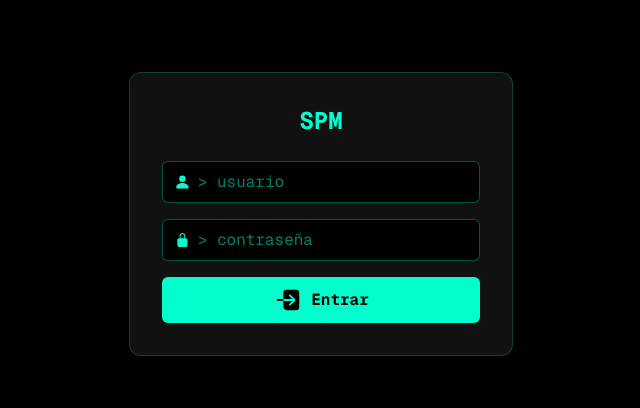
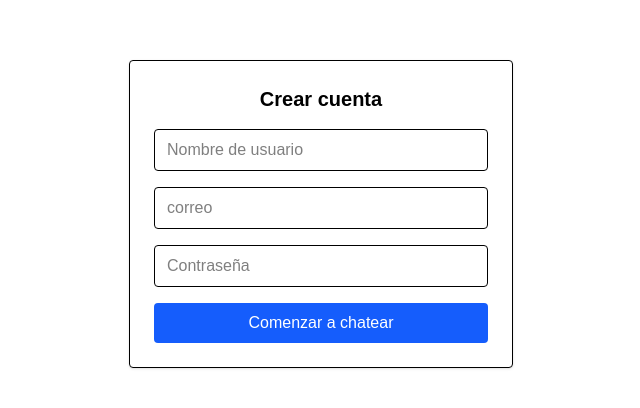
Before and after one commit to JoseLuisBello/appmessages, a Next.js app: page /paginas/registro in a window 1280 px wide. Shown: the part 186-594 px from the top of the page, without its empty margins (319-959 px from the left). Built offline with nearby package versions, Linux system fonts and the light colour scheme.

Commit message:
Actualizacion de login, registro y chats

```diff
--- a/src/app/paginas/chats/page.tsx
+++ b/src/app/paginas/chats/page.tsx
@@ -37,45 +37,37 @@ export default function ListaChats() {
   };
 
   return (
-    <div className="min-h-screen flex flex-col p-4">
-      {/* Encabezado con botón de perfil */}
-      <div className="flex justify-between items-center mb-4">
-        <h2 className="text-xl font-bold">Chats</h2>
-        <button onClick={irAlPerfil} title="Ir al perfil">
-          <IoPersonCircleOutline size={30} />
+    <div className="min-h-screen bg-white text-black p-4">
+      {/* Encabezado */}
+      <div className="flex justify-between items-center mb-6">
+        <h1 className="text-2xl font-bold">Chats</h1>
+        <button
+          onClick={irAlPerfil}
+          title="Ir al perfil"
+          className="text-gray-600 hover:text-black transition"
+        >
+          <IoPersonCircleOutline size={32} />
         </button>
       </div>
 
       {/* Lista de chats */}
-      <div className="flex flex-col gap-2">
+      <div className="flex flex-col gap-3">
         {chats.map((chat) => (
           <div
             key={chat.id}
             onClick={() => setChatActivo(chat.id)}
-            style={{
-              padding: '12px',
-              border: '1px solid #ccc',
-              borderRadius: '6px',
-              background: chatActivo === chat.id ? '#f0f0f0' : '#fff',
-              cursor: 'pointer',
-            }}
+            className={`p-4 rounded-lg border shadow-sm cursor-pointer ${
+              chatActivo === chat.id ? 'bg-gray-100' : 'bg-white hover:bg-gray-50'
+            } transition`}
           >
-            <div style={{ display: 'flex', justifyContent: 'space-between' }}>
-              <strong>{chat.nombre}</strong>
-              <span style={{ fontSize: '0.9em', color: '#666' }}>{chat.hora}</span>
+            <div className="flex justify-between items-center mb-1">
+              <h2 className="font-semibold">{chat.nombre}</h2>
+              <span className="text-sm text-gray-500">{chat.hora}</span>
             </div>
-            <div style={{ display: 'flex', justifyContent: 'space-between', marginTop: '4px' }}>
-              <span style={{ fontSize: '0.95em', color: '#333' }}>{chat.ultimoMensaje}</span>
+            <div className="flex justify-between items-center text-sm">
+              <p className="text-gray-700 truncate">{chat.ultimoMensaje}</p>
               {chat.sinLeer > 0 && (
-                <span
-                  style={{
-                    fontSize: '0.8em',
-                    backgroundColor: '#ddd',
-                    borderRadius: '999px',
-                    padding: '2px 8px',
-                    marginLeft: '8px',
-                  }}
-                >
+                <span className="ml-2 text-xs bg-gray-300 text-gray-800 rounded-full px-2 py-0.5">
                   {chat.sinLeer}
                 </span>
               )}
--- a/src/app/paginas/login/page.tsx
+++ b/src/app/paginas/login/page.tsx
@@ -2,101 +2,65 @@
 
 import { useState } from 'react';
 import { useRouter } from 'next/navigation';
-import { IoPersonSharp, IoLockClosed, IoLogIn } from 'react-icons/io5';
 
 export default function LoginPage() {
   const router = useRouter();
   const [username, setUsername] = useState('');
   const [password, setPassword] = useState('');
-  const [errorMsg, setErrorMsg] = useState('');
+  const [error, setError] = useState('');
 
-  const handleSubmit = async (e: React.FormEvent) => {
+  const handleLogin = async (e: React.FormEvent) => {
     e.preventDefault();
-    setErrorMsg(''); // Limpiar errores previos
+    setError('');
 
     try {
-      const res = await fetch('http://localhost:3000/apilocal/usuarios', {
+      const res = await fetch('/api/login', {
         method: 'POST',
-        headers: {
-          'Content-Type': 'application/json',
-        },
+        headers: { 'Content-Type': 'application/json' },
         body: JSON.stringify({ username, password }),
-        cache: 'no-store',
       });
 
+      const data = await res.json();
       if (!res.ok) {
-        const err = await res.json();
-        setErrorMsg(err.error || 'Error desconocido');
+        setError(data.error || 'Error al iniciar sesión');
         return;
       }
 
-      const data = await res.json();
-
-      if (!data.rol) {
-        setErrorMsg('Rol no encontrado o inválido.');
-        return;
-      }
-
-      switch (data.rol) {
-        case 1:
-          router.push('/paginas/admin');
-          break;
-        case 2:
-          router.push('/paginas/profesor');
-          break;
-        case 3:
-          router.push('/paginas/alumno');
-          break;
-        default:
-          setErrorMsg('Rol no reconocido');
-          break;
-      }
-    } catch (error) {
-      console.error('Error en el login:', error);
-      setErrorMsg('Error al conectar con el servidor');
+      localStorage.setItem('user', JSON.stringify(data));
+      router.push('/chats');
+    } catch {
+      setError('Fallo al conectar con el servidor');
     }
   };
 
   return (
-    <div className="flex items-center justify-center min-h-screen bg-black text-[#00ffcc] font-mono">
-      <div className="bg-[#111] p-8 rounded-xl shadow-lg border border-[#00ffcc33] w-full max-w-sm">
-        <h2 className="text-2xl font-bold text-center mb-6">SPM</h2>
-        <form onSubmit={handleSubmit} className="space-y-4">
-          <div className="flex items-center bg-black border border-[#00ffcc55] rounded-md px-3 py-2">
-            <IoPersonSharp className="mr-2" />
+    <div className="flex flex-col items-center justify-center min-h-screen p-4 bg-white text-black">
+      <h1 className="text-2xl mb-4 font-semibold">Iniciar sesión</h1>
+      <form onSubmit={handleLogin} className="space-y-4 w-full max-w-xs">
         <input
           type="text"
-              name="username"
-              placeholder="> usuario"
+          placeholder="Usuario"
+          className="w-full border px-3 py-2 rounded"
           value={username}
           onChange={(e) => setUsername(e.target.value)}
           required
-              className="bg-black outline-none text-[#00ffcc] w-full"
         />
-          </div>
-          <div className="flex items-center bg-black border border-[#00ffcc55] rounded-md px-3 py-2">
-            <IoLockClosed className="mr-2" />
         <input
           type="password"
-              name="password"
-              placeholder="> contraseña"
+          placeholder="Contraseña"
+          className="w-full border px-3 py-2 rounded"
           value={password}
           onChange={(e) => setPassword(e.target.value)}
           required
-              className="bg-black outline-none text-[#00ffcc] w-full"
         />
-          </div>
-          {errorMsg && (
-            <div className="text-red-500 text-sm text-center">{errorMsg}</div>
-          )}
+        {error && <div className="text-red-500 text-sm">{error}</div>}
         <button
           type="submit"
-            className="flex items-center justify-center w-full bg-[#00ffcc] text-black font-bold py-2 rounded-md hover:bg-[#00e6b8] transition"
+          className="w-full bg-blue-600 text-white py-2 rounded hover:bg-blue-700"
         >
-            <IoLogIn className="mr-2 text-3xl" /> {'Entrar'}
+          Entrar
         </button>
       </form>
     </div>
-    </div>
   );
 }
--- a/src/app/paginas/registro/page.tsx
+++ b/src/app/paginas/registro/page.tsx
@@ -2,98 +2,77 @@
 
 import { useState } from 'react';
 import { useRouter } from 'next/navigation';
-import { IoPersonSharp, IoLockClosed, IoLogIn } from 'react-icons/io5';
 
-export default function LoginPage() {
+export default function RegisterPage() {
   const router = useRouter();
   const [username, setUsername] = useState('');
+  const [email, setemail] = useState('');
   const [password, setPassword] = useState('');
   const [errorMsg, setErrorMsg] = useState('');
 
-  const handleSubmit = async (e: React.FormEvent) => {
+  const handleRegister = async (e: React.FormEvent) => {
     e.preventDefault();
-    setErrorMsg(''); // Limpiar errores previos
+    setErrorMsg('');
 
     try {
-      const res = await fetch('http://localhost:3000/apilocal/usuarios', {
+      const res = await fetch('/api/register', {
         method: 'POST',
-        headers: {
-          'Content-Type': 'application/json',
-        },
-        body: JSON.stringify({ username, password }),
-        cache: 'no-store',
+        headers: { 'Content-Type': 'application/json' },
+        body: JSON.stringify({ username, password, email }),
       });
 
+      const data = await res.json();
+
       if (!res.ok) {
-        const err = await res.json();
-        setErrorMsg(err.error || 'Error desconocido');
+        setErrorMsg(data.error || 'Error al registrarse');
         return;
       }
 
-      const data = await res.json();
-
-      if (!data.rol) {
-        setErrorMsg('Rol no encontrado o inválido.');
-        return;
-      }
-
-      switch (data.rol) {
-        case 1:
-          router.push('/paginas/admin');
-          break;
-        case 2:
-          router.push('/paginas/profesor');
-          break;
-        case 3:
-          router.push('/paginas/alumno');
-          break;
-        default:
-          setErrorMsg('Rol no reconocido');
-          break;
-      }
+      // Al registrarse exitosamente, guardar info del usuario y redirigir
+      localStorage.setItem('user', JSON.stringify(data));
+      router.push('/chats');
     } catch (error) {
-      console.error('Error en el login:', error);
       setErrorMsg('Error al conectar con el servidor');
     }
   };
 
   return (
-    <div className="flex items-center justify-center min-h-screen bg-black text-[#00ffcc] font-mono">
-      <div className="bg-[#111] p-8 rounded-xl shadow-lg border border-[#00ffcc33] w-full max-w-sm">
-        <h2 className="text-2xl font-bold text-center mb-6">SPM</h2>
-        <form onSubmit={handleSubmit} className="space-y-4">
-          <div className="flex items-center bg-black border border-[#00ffcc55] rounded-md px-3 py-2">
-            <IoPersonSharp className="mr-2" />
+    <div className="flex items-center justify-center min-h-screen bg-white text-black">
+      <div className="w-full max-w-sm p-6 rounded border shadow">
+        <h2 className="text-xl font-semibold text-center mb-4">Crear cuenta</h2>
+        <form onSubmit={handleRegister} className="space-y-4">
           <input
             type="text"
-              name="username"
-              placeholder="> usuario"
+            placeholder="Nombre de usuario"
             value={username}
             onChange={(e) => setUsername(e.target.value)}
             required
-              className="bg-black outline-none text-[#00ffcc] w-full"
+            className="w-full border px-3 py-2 rounded"
           />
-          </div>
-          <div className="flex items-center bg-black border border-[#00ffcc55] rounded-md px-3 py-2">
-            <IoLockClosed className="mr-2" />
+          <input
+            type="email"
+            placeholder="correo"
+            value={email}
+            onChange={(e) => setemail(e.target.value)}
+            required
+            className="w-full border px-3 py-2 rounded"
+          />
           <input
             type="password"
-              name="password"
-              placeholder="> contraseña"
+            placeholder="Contraseña"
             value={password}
             onChange={(e) => setPassword(e.target.value)}
             required
-              className="bg-black outline-none text-[#00ffcc] w-full"
+            className="w-full border px-3 py-2 rounded"
           />
-          </div>
           {errorMsg && (
             <div className="text-red-500 text-sm text-center">{errorMsg}</div>
           )}
           <button
             type="submit"
-            className="flex items-center justify-center w-full bg-[#00ffcc] text-black font-bold py-2 rounded-md hover:bg-[#00e6b8] transition"
+            className="w-full bg-blue-600 text-white py-2 rounded hover:bg-blue-700"
           >
-            <IoLogIn className="mr-2 text-3xl" /> {'Entrar'}
+            Comenzar a chatear
           </button>
         </form>
       </div>
```
Lines whose indentation alone changed are shown as unchanged.
